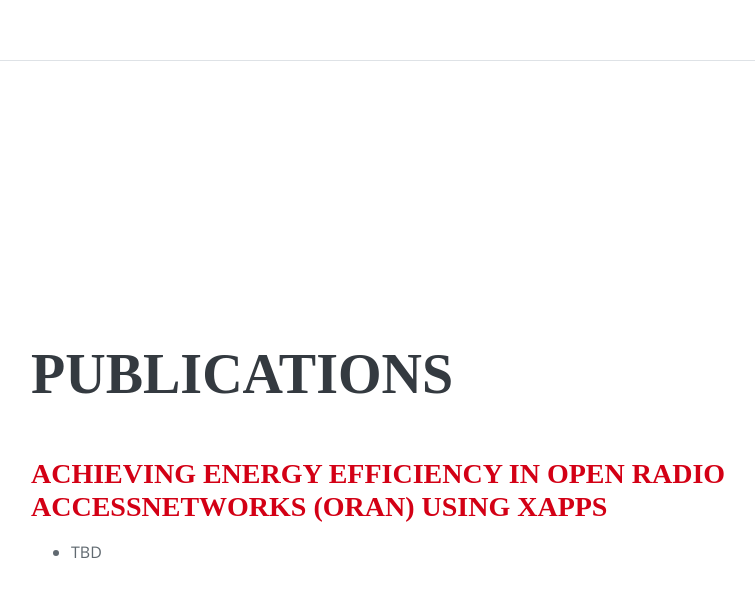
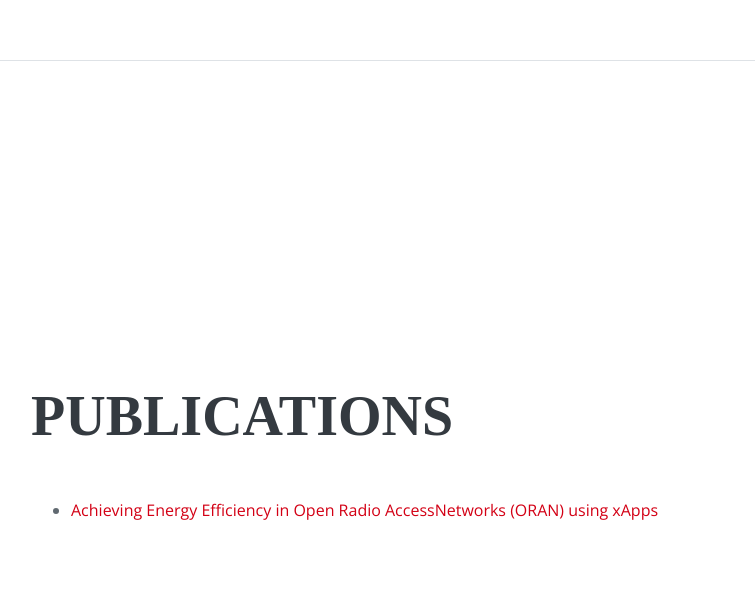
Before and after one commit to manjitduhan/manjitduhan.github.io, a plain HTML site: page index.html in a window 1280 px wide. Shown: the part 5871-6468 px from the top of the page, without its empty margins (289-1044 px from the left). Drawn offline with nearby package versions, Linux system fonts and the light colour scheme; a web font is replaced by a local one.

Commit message:
Update index.html

```diff
--- a/index.html
+++ b/index.html
@@ -331,10 +331,9 @@
         <section class="resume-section p-3 p-lg-5 d-flex flex-column" id="publications">
             <div class="my-auto">
                 <h2 class="mb-5">Publications</h2>
-                <h3 class="mb-0"><a href="https://qsarc.com/index.php/qsarc/article/view/1/1">Achieving Energy Efficiency in Open Radio AccessNetworks (ORAN) using xApps</a> </h3>
                 <p>
                     <ul>
-                        <li>TBD</li>
+                        <li><a href="https://qsarc.com/index.php/qsarc/article/view/1/1">Achieving Energy Efficiency in Open Radio AccessNetworks (ORAN) using xApps</a> </li>
                     </ul>
                 </p>
             </div>
```
